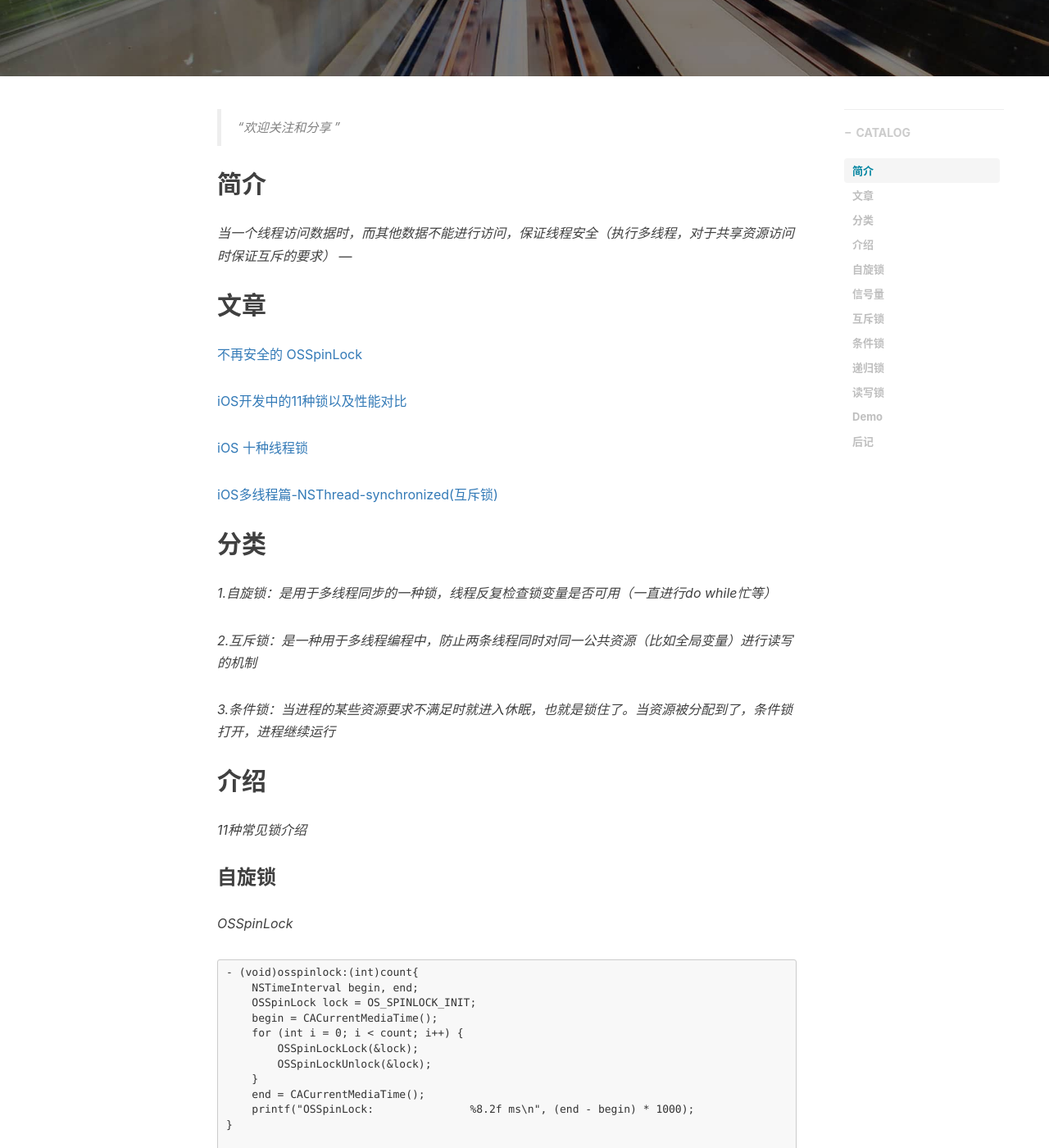
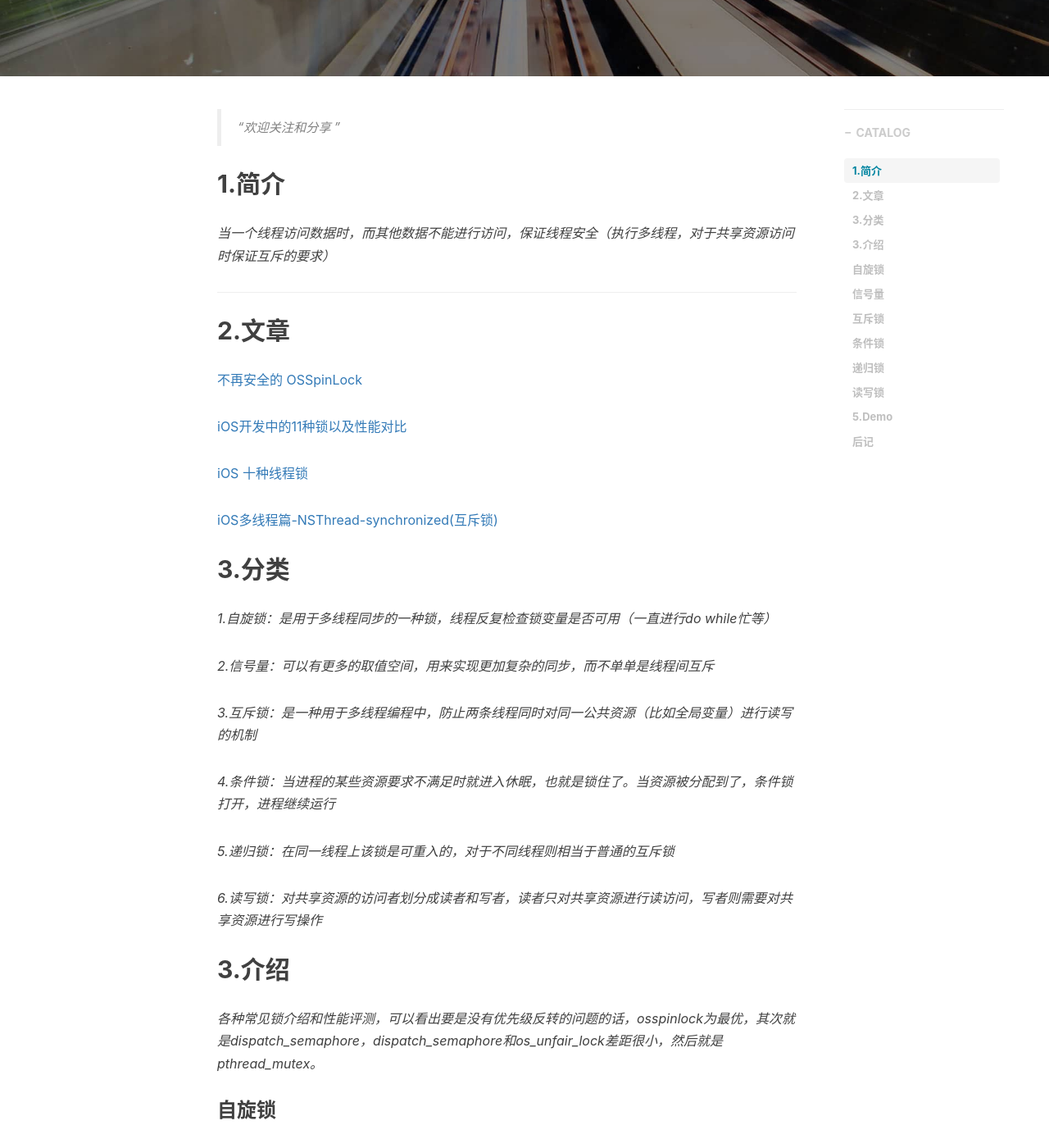
Before and after one commit to wangpt/wangpt.github.io, a Jekyll site: the page built from _posts/2018-09-07-lock-note.markdown, in a window 1280 px wide and 1400 px high, scrolled down 430 px. Shown: the whole window at 82% size. Built offline with Jekyll 4.4.1, drawn with Linux system fonts in a browser that asks for light colours; nearby versions of some CDN libraries; comment, search, counter and statistics services are not loaded.

Commit message:
change note

````diff
--- a/_posts/2018-09-07-lock-note.markdown
+++ b/_posts/2018-09-07-lock-note.markdown
@@ -16,10 +16,11 @@ tags:
 > “欢迎关注和分享 ”
 
 
-## 简介
+## 1.简介
 *当一个线程访问数据时，而其他数据不能进行访问，保证线程安全（执行多线程，对于共享资源访问时保证互斥的要求）*
+
 ---
-## 文章
+## 2.文章
 [不再安全的 OSSpinLock](https://blog.ibireme.com/2016/01/16/spinlock_is_unsafe_in_ios/)
 
 [iOS开发中的11种锁以及性能对比](https://www.jianshu.com/p/b1edc6b0937a)
@@ -28,16 +29,22 @@ tags:
 
 [iOS多线程篇-NSThread-synchronized(互斥锁)](https://www.jianshu.com/p/5cf73b57796b)
 
-## 分类
+## 3.分类
 
 *1.自旋锁：是用于多线程同步的一种锁，线程反复检查锁变量是否可用（一直进行do while忙等）*
 
-*2.互斥锁：是一种用于多线程编程中，防止两条线程同时对同一公共资源（比如全局变量）进行读写的机制*
+*2.信号量：可以有更多的取值空间，用来实现更加复杂的同步，而不单单是线程间互斥*
 
-*3.条件锁：当进程的某些资源要求不满足时就进入休眠，也就是锁住了。当资源被分配到了，条件锁打开，进程继续运行*
-## 介绍
-*11种常见锁介绍*
+*3.互斥锁：是一种用于多线程编程中，防止两条线程同时对同一公共资源（比如全局变量）进行读写的机制*
 
+*4.条件锁：当进程的某些资源要求不满足时就进入休眠，也就是锁住了。当资源被分配到了，条件锁打开，进程继续运行*
+
+*5.递归锁：在同一线程上该锁是可重入的，对于不同线程则相当于普通的互斥锁*
+
+*6.读写锁：对共享资源的访问者划分成读者和写者，读者只对共享资源进行读访问，写者则需要对共享资源进行写操作*
+
+## 3.介绍
+*各种常见锁介绍和性能评测，可以看出要是没有优先级反转的问题的话，osspinlock为最优，其次就是dispatch_semaphore，dispatch_semaphore和os_unfair_lock差距很小，然后就是pthread_mutex。*
 
 ### 自旋锁
 *OSSpinLock*
@@ -235,7 +242,7 @@ tags:
 }
 ```
 
-## Demo
+## 5.Demo
 [TJLock](https://github.com/wangpt/TJLock)
 
 ## 后记
````
